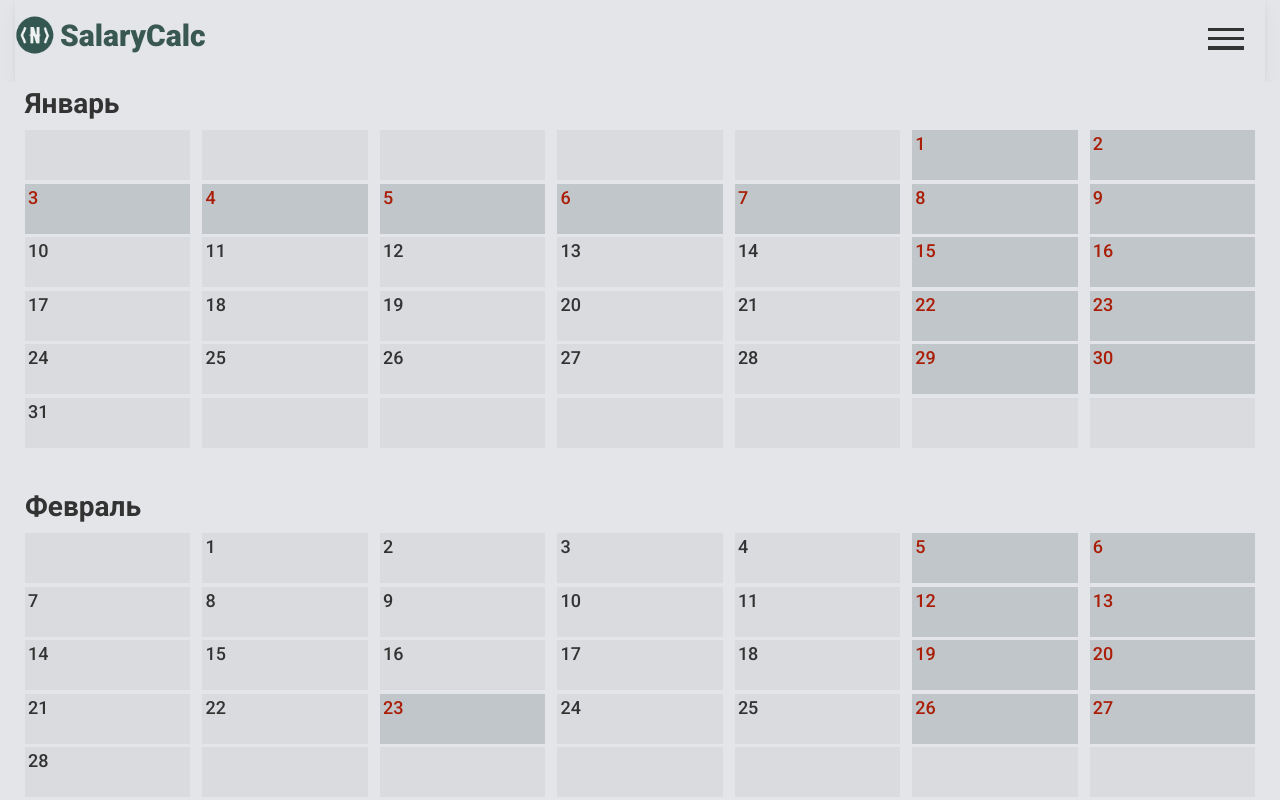
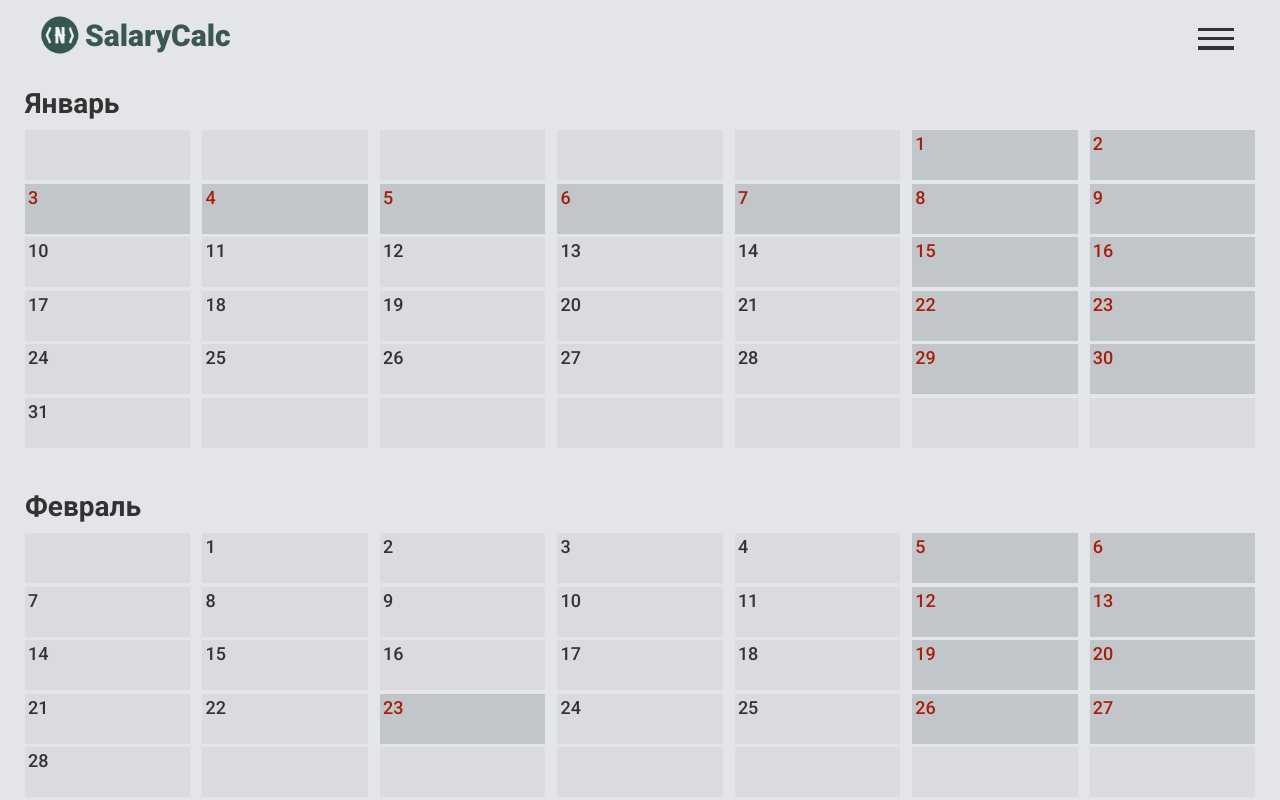
Before and after one commit to Navfront/Salarycalc, a React (Create React App) app: page / in a window 1280 px wide. Shown: the top 800 px of the page. Built offline with nearby package versions, Linux system fonts and the light colour scheme.

Commit message:
bodyColor

```diff
--- a/src/components/app.jsx
+++ b/src/components/app.jsx
@@ -1,11 +1,14 @@
 import IndexPage from './pages/index/indexPage';
 import { defaultTheme } from './../theme/defaultTheme';
 import { ThemeProvider } from 'styled-components';
+import { BodyColor } from './../theme/bodyColor';
 
 function App() {
   return (
     <ThemeProvider theme={defaultTheme}>
-      <IndexPage />
+      <BodyColor>
+        <IndexPage />
+      </BodyColor>
     </ThemeProvider>
   );
 }
--- a/src/stories/blocks/nav/styled.js
+++ b/src/stories/blocks/nav/styled.js
@@ -4,9 +4,8 @@ export const StyledNav = styled.nav`
   display: flex;
   justify-content: space-between;
   align-items: center;
-  padding: 15px 15px 20px 0;
-
-  box-shadow: 0 10px 20px rgba(0, 0, 0, 0.04), 0 2px 6px rgba(0, 0, 0, 0.04), 0 0 1px rgba(0, 0, 0, 0.04);
+  padding: 15px 15px 20px;
+  margin: 0 10px;
 
   ul {
     list-style: none;
--- /dev/null
+++ b/src/theme/bodyColor.js
@@ -0,0 +1,5 @@
+import styled from 'styled-components/macro';
+
+export const BodyColor = styled.div`
+  background-color: ${({ theme }) => theme.colors.bg};
+`;
```
